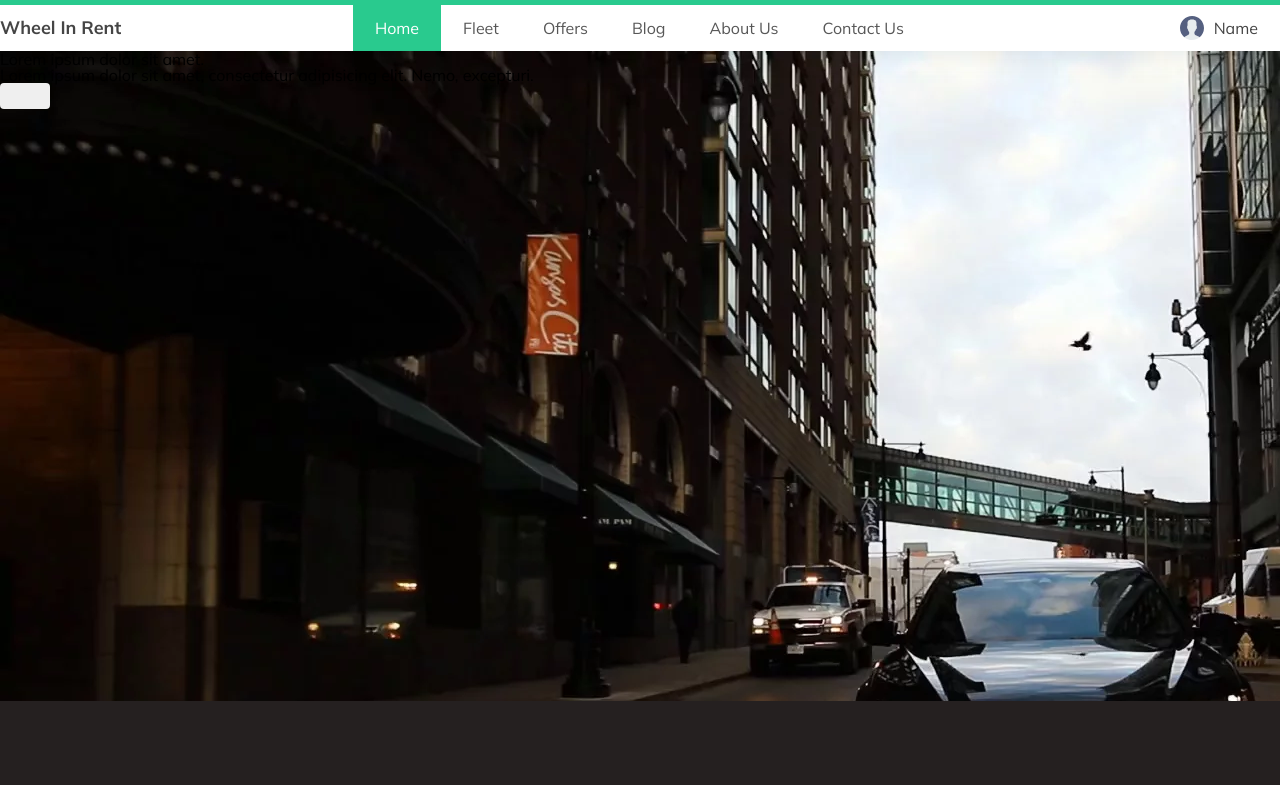
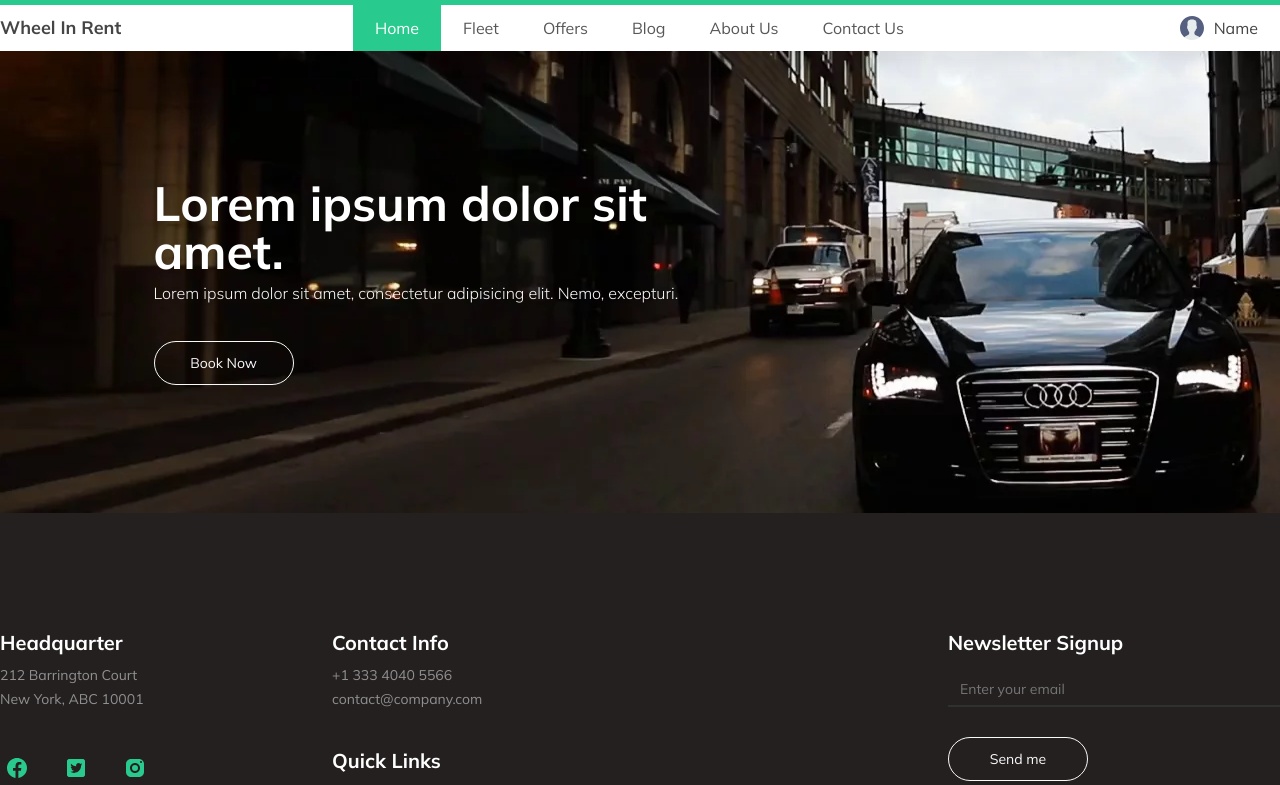
Before and after one commit to Iangyl/wheels-in-rent-frontend, a React (Create React App) app: page / in a window 1280 px wide. Shown: the top 785 px of the page. Built offline with nearby package versions, Linux system fonts and the light colour scheme.

Commit message:
was styled page banner

```diff
--- a/package.json
+++ b/package.json
@@ -8,6 +8,7 @@
     "@testing-library/user-event": "^13.5.0",
     "react": "^17.0.2",
     "react-dom": "^17.0.2",
+    "react-router": "^6.2.2",
     "react-router-dom": "^6.2.2",
     "react-scripts": "5.0.0",
     "react-slideshow-image": "^3.7.0",
--- a/src/components/PageBanner/index.js
+++ b/src/components/PageBanner/index.js
@@ -1,4 +1,5 @@
 import React from 'react';
+import { useNavigate } from 'react-router-dom';
 import styles from './index.module.scss';
 
 import Button from '../Button';
@@ -9,17 +10,23 @@ const PageBanner = ({
   image,
   button = false
 }) => {
+  const navigate = useNavigate();
   return (
     <div className={styles.PageBanner} style={{ backgroundImage: `url(${image})` }}>
       <div className={styles.content}>
         <div className={styles.textContainer}>
-          <div className={styles.title}>{title}</div>
-          <div className={styles.subtitle}>{subtitle}</div>
+          <h1 className={styles.title}>{title}</h1>
+          <h3 className={styles.subtitle}>{subtitle}</h3>
         </div>
         {
           button ? (
             <div className={styles.buttonContainer}>
-              <Button />
+              <Button
+                type='button'
+                placeholder='Book Now'
+                className={styles.button}
+                onClick={() => navigate('/')}
+              />
             </div>
           ) : ''
         }
--- a/src/components/PageBanner/index.module.scss
+++ b/src/components/PageBanner/index.module.scss
@@ -1,3 +1,36 @@
 .PageBanner {
-  height: 650px;
+  background-position: 0 55%;
+  padding: 10% 0;
+
+  .content {
+    max-width: 570px;
+    margin: 0 auto 0 12%;
+    .textContainer {
+      margin-bottom: 40px;
+      .title {
+        color: white;
+        margin-bottom: 10px;
+      }
+      .subtitle {
+        color: var(--light-col);
+        font-weight: 300;
+      }
+    }
+    .buttonContainer {
+      .button {
+        max-width: 140px;
+        width: 100%;
+        background-color: transparent;
+        border: 1px solid var(--light-col);
+        color: var(--light-col);
+        font-size: 14px;
+        font-family: "Mulish", sans-serif;
+        border-radius: 50px;
+      }
+      .button:hover {
+        background-color: var(--light-col);
+        color: var(--dark5-col);
+      }
+    }
+  }
 }
```
Also changed, not shown: 1 other file (tests, documents, lock files or other folders).
